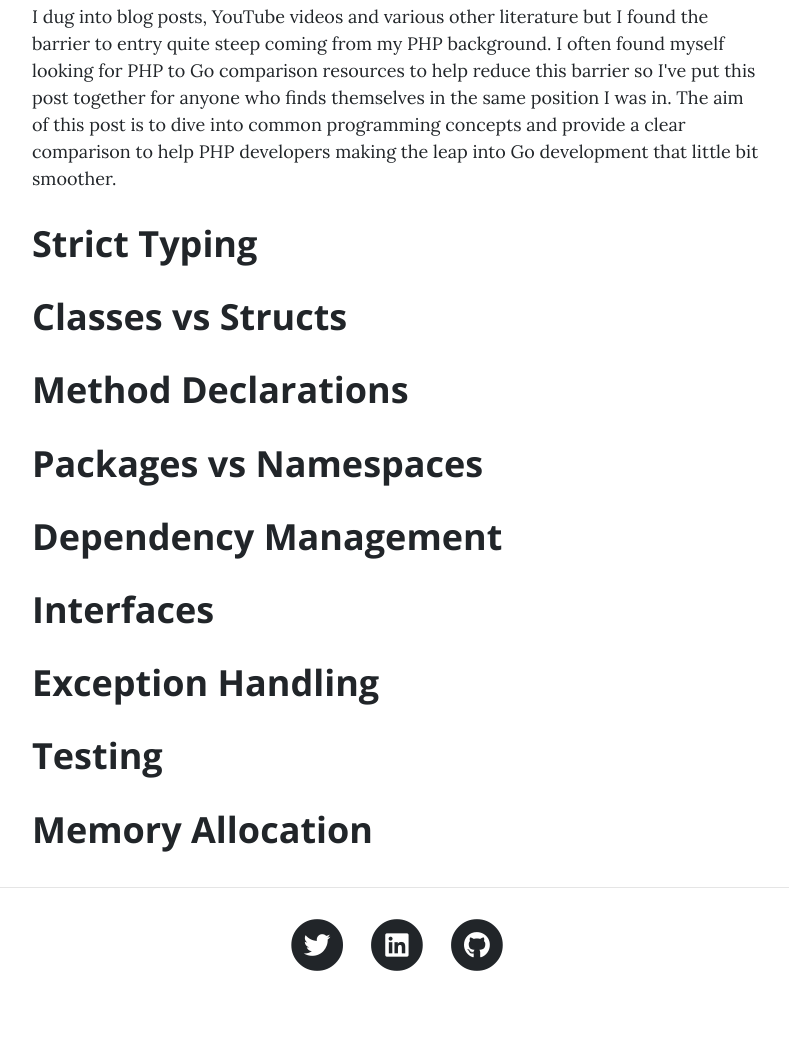
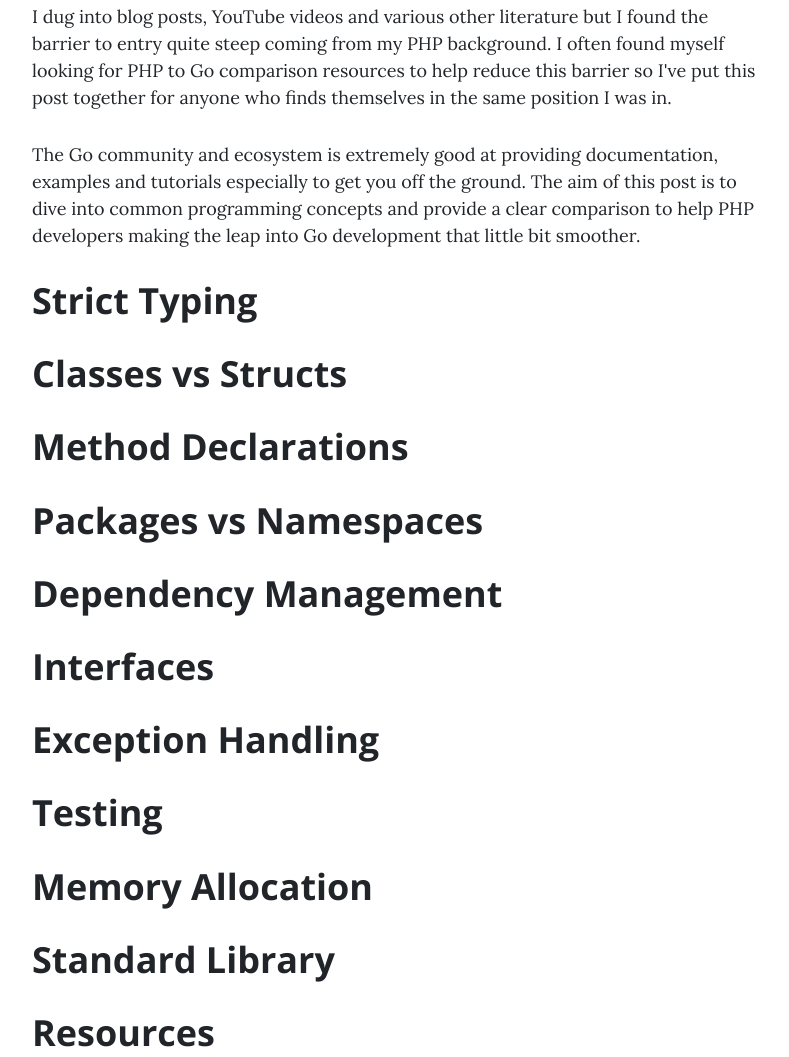
Before and after one commit to joesweeny/joesweeny, a website: page blog/20200511-php-to-go.html in a window 1280 px wide. Shown: the part 885-1942 px from the top of the page, without its empty margins (243-1032 px from the left). Before the commit the page ends 1887 px from the top, so only its background shows below. Drawn offline with nearby package versions, Linux system fonts and the light colour scheme.

Commit message:
Add additional intro text

```diff
--- a/blog/20200511-php-to-go.html
+++ b/blog/20200511-php-to-go.html
@@ -86,11 +86,22 @@
                 <p>
                     I dug into blog posts, YouTube videos and various other literature but I found the barrier to entry quite steep coming from my
                     PHP background. I often found myself looking for PHP to Go comparison resources to help reduce this barrier so I've put this post
-                    together for anyone who finds themselves in the same position I was in. The aim of this post is to dive into common programming
-                    concepts and provide a clear comparison to help PHP developers making the leap into Go development that little bit smoother.
+                    together for anyone who finds themselves in the same position I was in.
                 </p>
 
-                <h3 class="section-heading">Strict Typing</h3>
+                <p>
+                    The Go community and ecosystem is extremely good at providing documentation, examples and tutorials especially to get you off the ground.
+                    The aim of this post is to dive into common programming concepts and provide a clear comparison to help PHP developers making the leap
+                    into Go development that little bit smoother.
+                </p>
+
+                <h2 class="section-heading">Strict Typing</h2>
+
+                <p>
+
+                </p>
+
+
                 <h2 class="section-heading">Classes vs Structs</h2>
 
                 <h2 class="section-heading">Method Declarations</h2>
@@ -106,6 +117,10 @@
                 <h2 class="section-heading">Testing</h2>
 
                 <h2 class="section-heading">Memory Allocation</h2>
+
+                <h2 class="section-heading">Standard Library</h2>
+
+                <h2 class="section-heading">Resources</h2>
 
             </div>
         </div>
```
